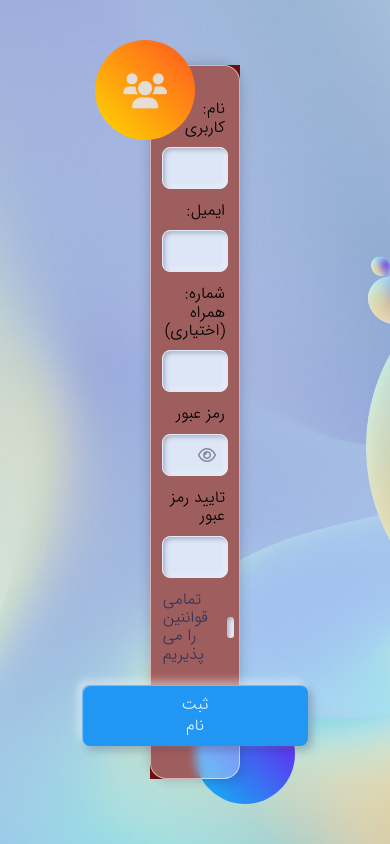
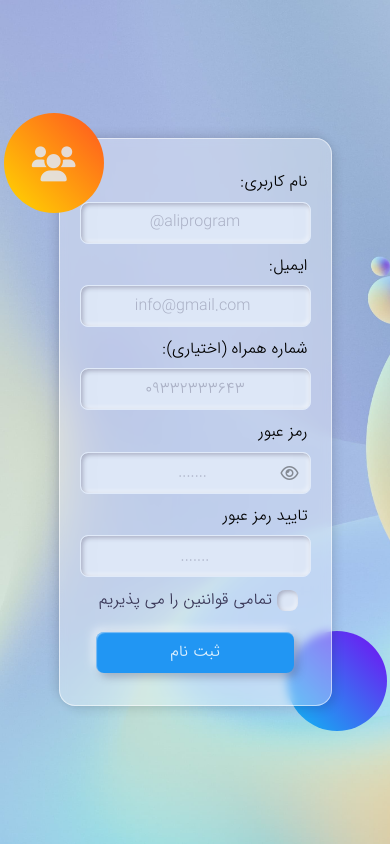
Before and after one commit to aliespro/login-template, a plain HTML site: page index.html in a window 390 px wide. Drawn offline with Linux system fonts and the light colour scheme.

Commit message:
respansive 1

```diff
--- a/index.html
+++ b/index.html
@@ -47,9 +47,9 @@
                         <input type="checkbox" class="checkbox-input">
                       </label>
             </div>
-            <div class="field">
-                <button class="button">ثبت نام</button>
-            </div>
+
+            <button class="button">ثبت نام</button>
+
 
 
         </div>
--- a/style.css
+++ b/style.css
@@ -55,9 +55,63 @@ body {
     z-index: 999;
 }
 
+@media only screen and (max-width:1115px) {
+    .box {
+        max-width: 30% !important;
+    }
+}
+
+@media only screen and (max-width:850px) {
+    .box {
+        max-width: 35% !important;
+    }
+}
+
 @media only screen and (max-width:768px) {
     .box {
-        background: #710f0f !important;
+        max-width: 40% !important;
+    }
+}
+
+@media only screen and (max-width:670px) {
+    .box {
+        max-width: 44% !important;
+    }
+}
+
+@media only screen and (max-width:556px) {
+    .box {
+        max-width: 49% !important;
+    }
+}
+
+@media only screen and (max-width:500px) {
+    .box {
+        max-width: 60% !important;
+    }
+}
+
+@media only screen and (max-width:400px) {
+    .box {
+        max-width: 70% !important;
+    }
+}
+
+@media only screen and (max-width:350px) {
+    .box {
+        max-width: 100% !important;
+    }
+    .circle-01 {
+        position: absolute;
+        top: -32px !important;
+        left: 0px !important;
+        width: 90px !important;
+        z-index: 999;
+        height: 90px !important;
+    }
+    .circle-02 {
+        position: absolute;
+        right: 1px !important;
     }
 }
 
@@ -1361,7 +1415,8 @@ img {
     justify-content: center;
     margin-bottom: 2px;
     margin-top: 1rem;
-    padding: 0.6em 6.2em;
+    width: 86%;
+    padding: 10px;
     outline: none;
     border-style: none;
     border-radius: 8px;
@@ -1384,6 +1439,9 @@ img {
     transition: 0.2s ease-in-out;
     background-color: #2196f3;
     color: #e3f2fd;
+    display: flex;
+    justify-content: center;
+    align-items: center;
 }
 
 .button:hover {
```
